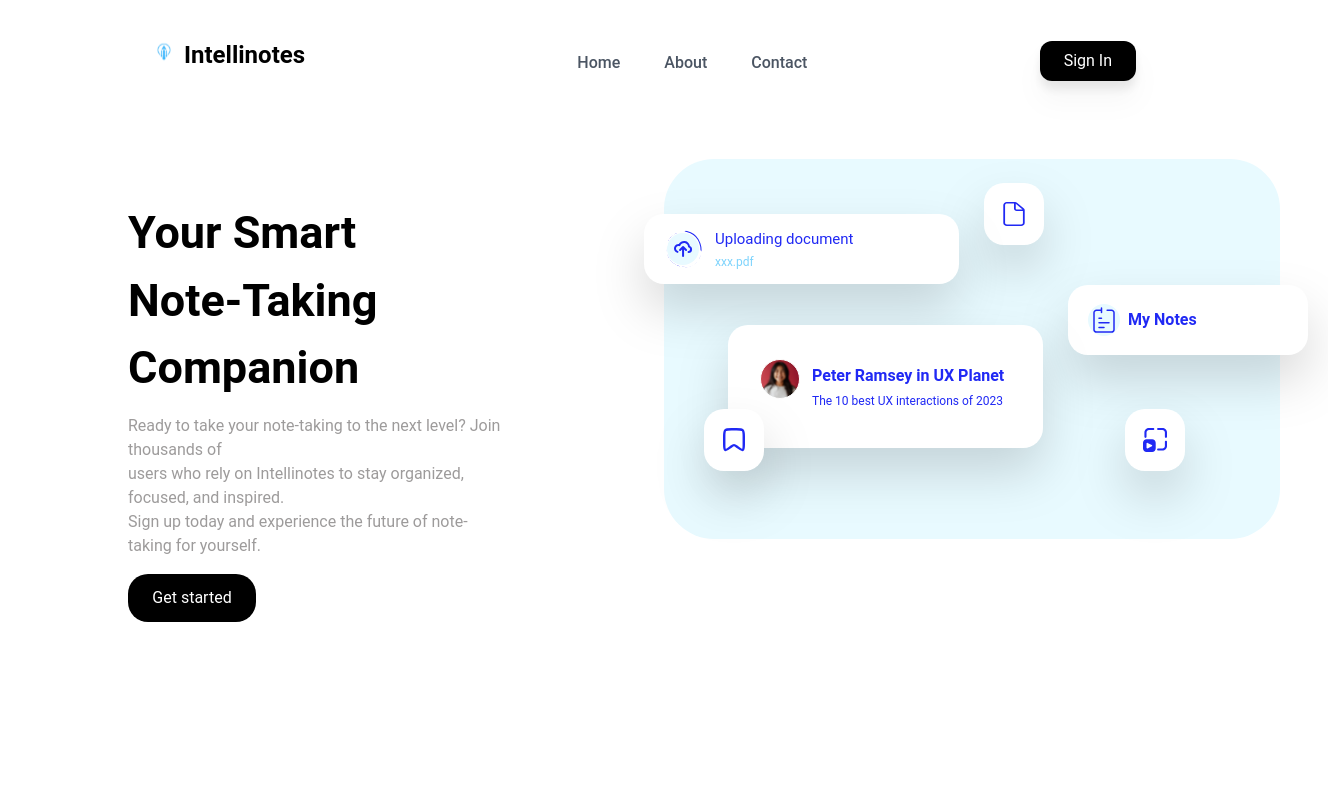
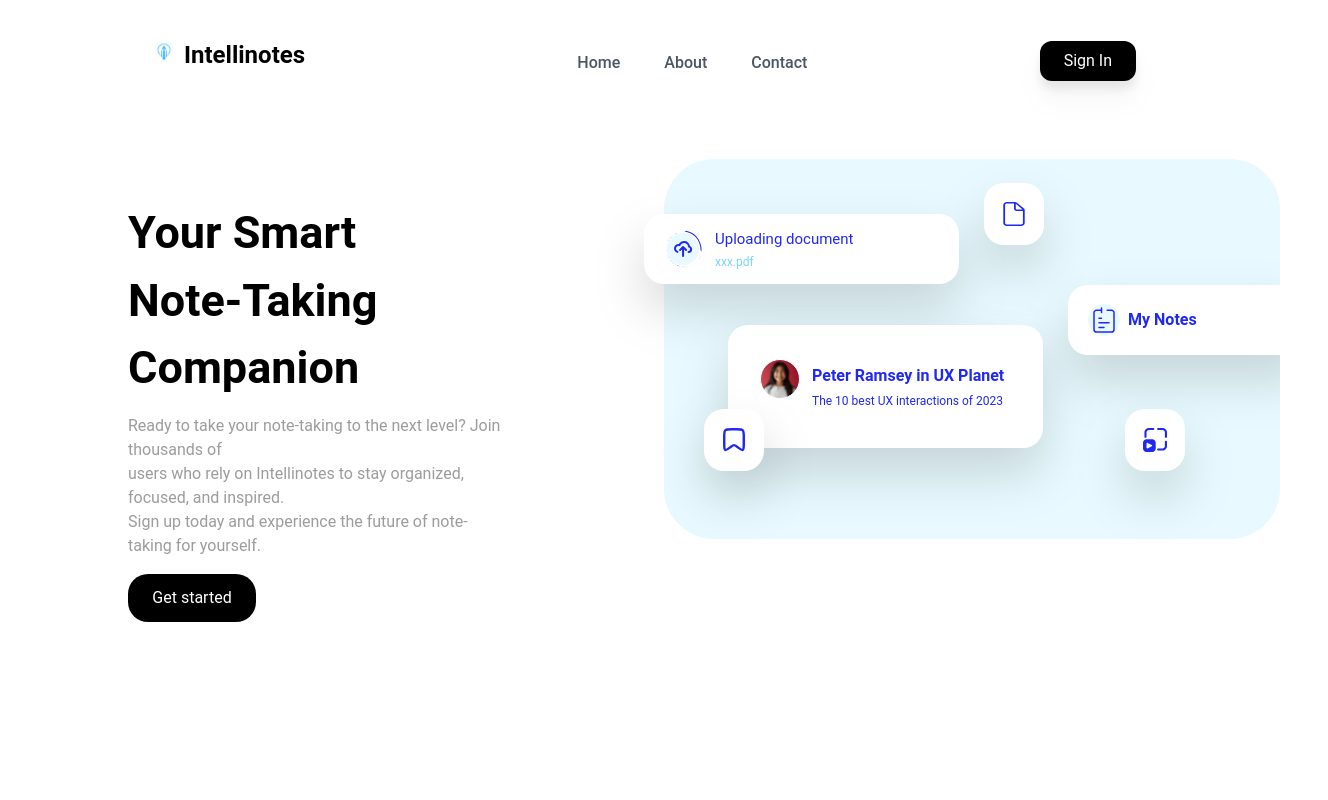
Before and after one commit to Lavelliane/IntelliNotes, a Next.js app: page / in a window 1280 px wide. Shown: the top 800 px of the page, 1328 px wide, since content can reach past the window. Built offline with nearby package versions, Linux system fonts and the light colour scheme.

Commit message:
fix width

```diff
--- a/src/app/page.tsx
+++ b/src/app/page.tsx
@@ -5,7 +5,7 @@ import { useEffect } from "react";
 export default function Landing() {
 
   return (
-    <main className="h-screen">
+    <main className="h-screen overflow-x-hidden">
       <header className="text-white flex items-center justify-between p-4 font-sans mt-[7px]">
         <div className="items-center flex ml-32">
           <img src="logo.svg" alt="logo" className="logo w-10 h-16 z-[-0]" />
```
